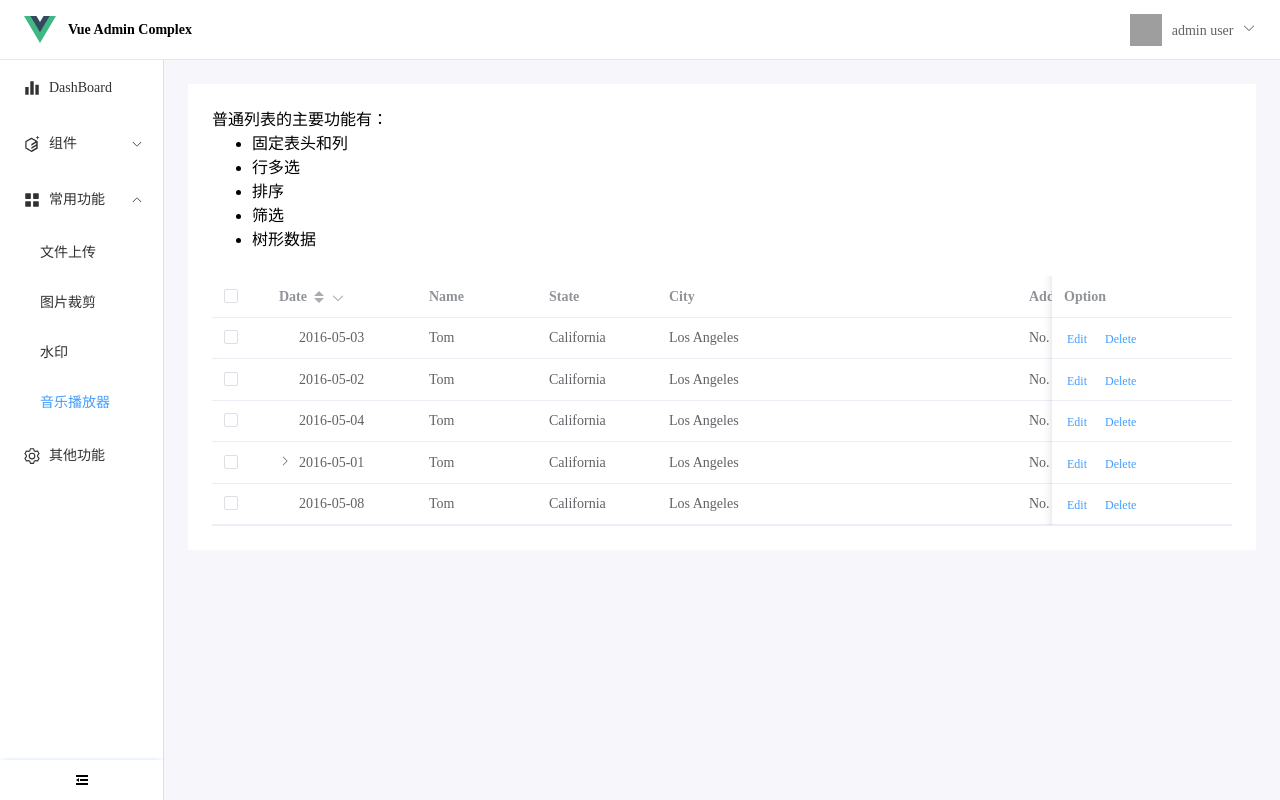
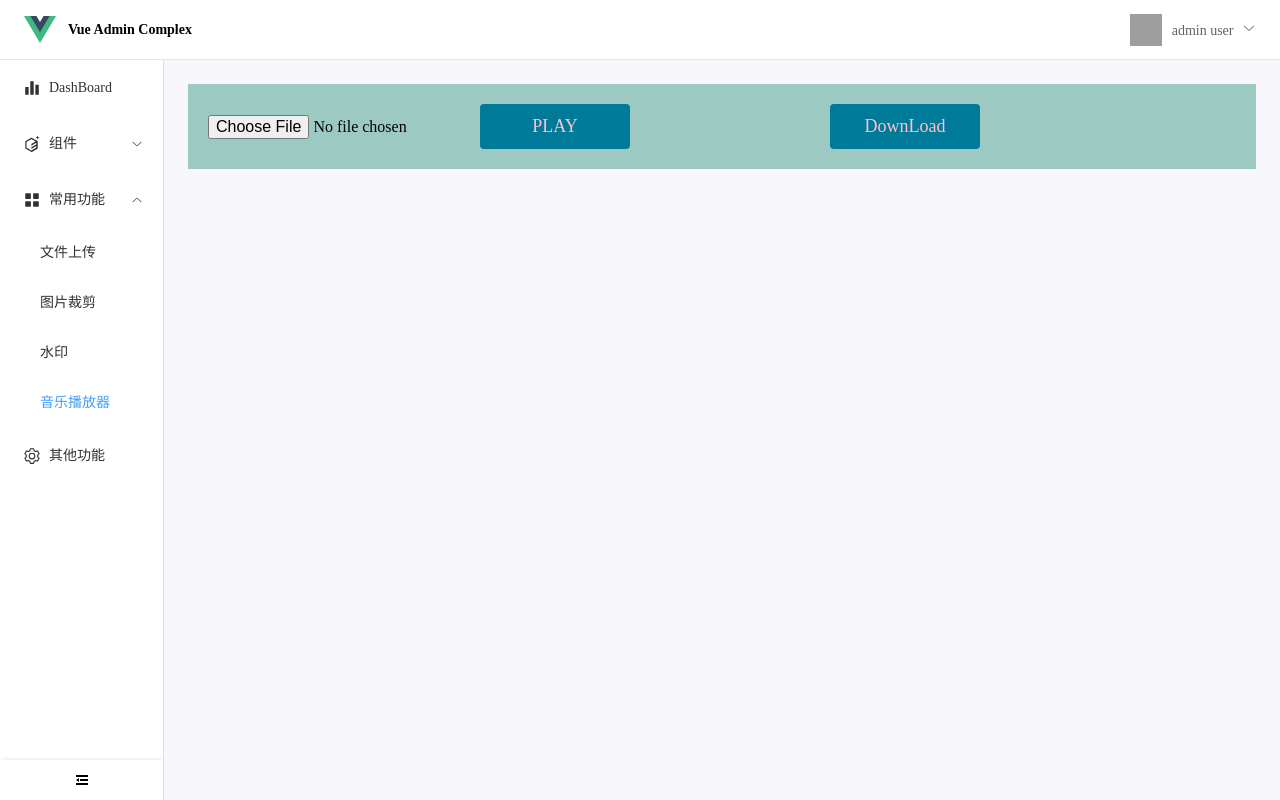
Before and after one commit to hesetiema/vue-admin-complex, a Vue app: page /admin/player in a window 1280 px wide. Built offline with nearby package versions, Linux system fonts and the light colour scheme; grey boxes are pictures that could not be loaded.

Commit message:
feat(播放器): 增加音乐播放可视化及文件下载

```diff
--- a/src/router/index.ts
+++ b/src/router/index.ts
@@ -154,7 +154,7 @@ const routes: RouteRecordRaw[] = [
       {
         path: 'player',
         name: 'player',
-        component: () => import('@/views/admin/TableBase.vue'),
+        component: () => import('@/views/admin/MusicPlayer.vue'),
         meta: {
           title: '音乐播放器'
         }
--- /dev/null
+++ b/src/utils/index.ts
@@ -0,0 +1,44 @@
+// 将blob对象转换为域名结合式的url
+export const blobToDownload = (blob: Blob, fileName: string) => {
+  const blobUrl = window.URL.createObjectURL(blob)
+  const link = document.createElement('a')
+  link.style.display = 'none'
+  link.href = blobUrl
+  link.download = decodeURIComponent(fileName)
+  document.body.appendChild(link)
+  link.click()
+  link.parentNode ? link.parentNode.removeChild(link) : document.body.removeChild(link)
+  window.URL.revokeObjectURL(blobUrl)
+}
+
+// fetch通用文件下载
+export const fetchFile = (
+  reqConfig: {
+    url: string
+    token: string
+    submitData: Record<string, unknown>
+  },
+  fileName?: string
+) => {
+  const { url, token, submitData } = reqConfig
+
+  let resFileName
+  const options = {
+    method: 'post',
+    url: `${url}`,
+    headers: {
+      'Content-Type': 'application/json;charset=utf-8',
+      Authorization: token
+    },
+    body: JSON.stringify({ ...submitData })
+  }
+  fetch(url, options)
+    .then((response) => {
+      const contentDisposition = response?.clone()?.headers?.get('content-disposition')
+      resFileName = contentDisposition?.split(';')?.[1]?.split('filename=')?.[1] ?? ''
+      return response.blob()
+    })
+    .then((res) => {
+      blobToDownload(res, decodeURIComponent(fileName ?? resFileName))
+    })
+}
--- /dev/null
+++ b/src/views/admin/MusicPlayer.vue
@@ -0,0 +1,142 @@
+<script lang="ts" setup>
+import { ref } from 'vue'
+import { blobToDownload } from '@/utils/index'
+
+const audioRef = ref<HTMLAudioElement>()
+const canvasRef = ref<HTMLCanvasElement>()
+const inputRef = ref<HTMLInputElement>()
+
+const onPlay = () => {
+  audioRef.value?.play()
+  onLoadAudio()
+}
+
+const onDownload = () => {
+  const file = inputRef.value.files?.[0]
+  if (file) {
+    blobToDownload(file, file.name ?? '')
+  }
+}
+
+const handleFiles = (event) => {
+  const files = event.target.files
+  if (files.length) {
+    const file = files[0]
+    const reader = new FileReader()
+    reader.onload = () => {
+      audioRef.value.src = reader.result
+    }
+
+    if (file) {
+      reader.readAsDataURL(file)
+    }
+  }
+}
+
+function onLoadAudio() {
+  const context = new (window.AudioContext || window.webkitAudioContext)()
+  const analyser = context.createAnalyser()
+  analyser.fftSize = 512
+  const source = context.createMediaElementSource(audioRef.value)
+
+  source.connect(analyser)
+  analyser.connect(context.destination)
+
+  const bufferLength = analyser.frequencyBinCount
+  const dataArray = new Uint8Array(bufferLength)
+
+  const canvas = canvasRef.value
+  canvas.width = window.innerWidth
+  canvas.height = window.innerHeight
+
+  const ctx = canvas.getContext('2d')
+  const WIDTH = canvas.width
+  const HEIGHT = canvas.height
+
+  const barWidth = (WIDTH / bufferLength) * 1.5
+
+  let barHeight
+
+  function renderFrame() {
+    requestAnimationFrame(renderFrame)
+
+    analyser.getByteFrequencyData(dataArray)
+
+    ctx.clearRect(0, 0, WIDTH, HEIGHT)
+
+    for (let i = 0, x = 0; i < bufferLength; i++) {
+      barHeight = dataArray[i]
+
+      const h = 160 + 200 * (i / bufferLength)
+      const s = 50 + 50 * (i / bufferLength)
+      const l = 50 + 50 * (i / bufferLength)
+
+      ctx.fillStyle = `hsl(${h}deg ${s}% ${l}%)`
+      ctx.fillRect(x, HEIGHT - barHeight, barWidth, barHeight)
+
+      x += barWidth + 2
+    }
+  }
+
+  renderFrame()
+}
+</script>
+
+<template>
+  <div class="btn-group">
+    <input type="file" ref="inputRef" accept="audio/*" @change="handleFiles" />
+    <div class="btn" @click="onPlay">PLAY</div>
+    <div class="btn" @click="onDownload">DownLoad</div>
+  </div>
+  <div class="admin-container">
+    <canvas id="canvas" ref="canvasRef"></canvas>
+    <audio
+      id="audio"
+      ref="audioRef"
+      controls
+      src="//m8.music.126.net/21180815163607/04976f67866d4b4d11575ab418904467/ymusic/515a/5508/520b/f0cf47930abbbb0562c9ea61707c4c0b.mp3?infoId=92001"
+      crossOrigin="anonymous"
+    ></audio>
+  </div>
+</template>
+
+<style scoped>
+.admin-container {
+  width: 100%;
+  position: relative;
+  height: calc(100vh - 200px);
+}
+
+#canvas {
+  position: absolute;
+  left: 0;
+  top: 0;
+  width: 100%;
+  height: 100%;
+}
+
+audio {
+  display: none;
+}
+.btn-group {
+  display: flex;
+  align-items: center;
+  background-color: hsl(170, 30%, 70%);
+  padding: 20px;
+}
+
+.btn {
+  color: pink;
+  background: #007a99;
+  width: 150px;
+  height: 45px;
+
+  font-size: 18px;
+  cursor: pointer;
+  border-radius: 4px;
+  display: flex;
+  align-items: center;
+  justify-content: center;
+  margin-right: 200px;
+}
+</style>
```
